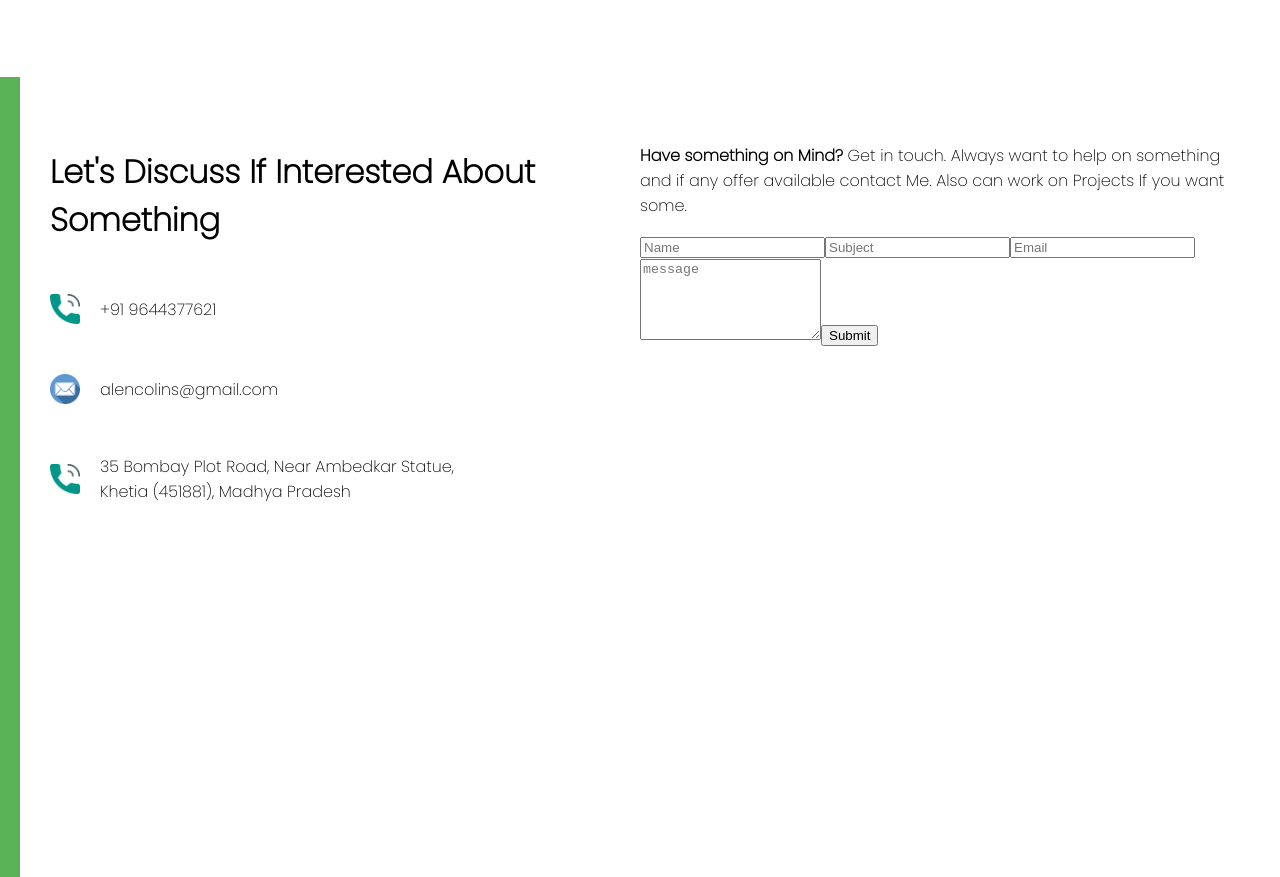
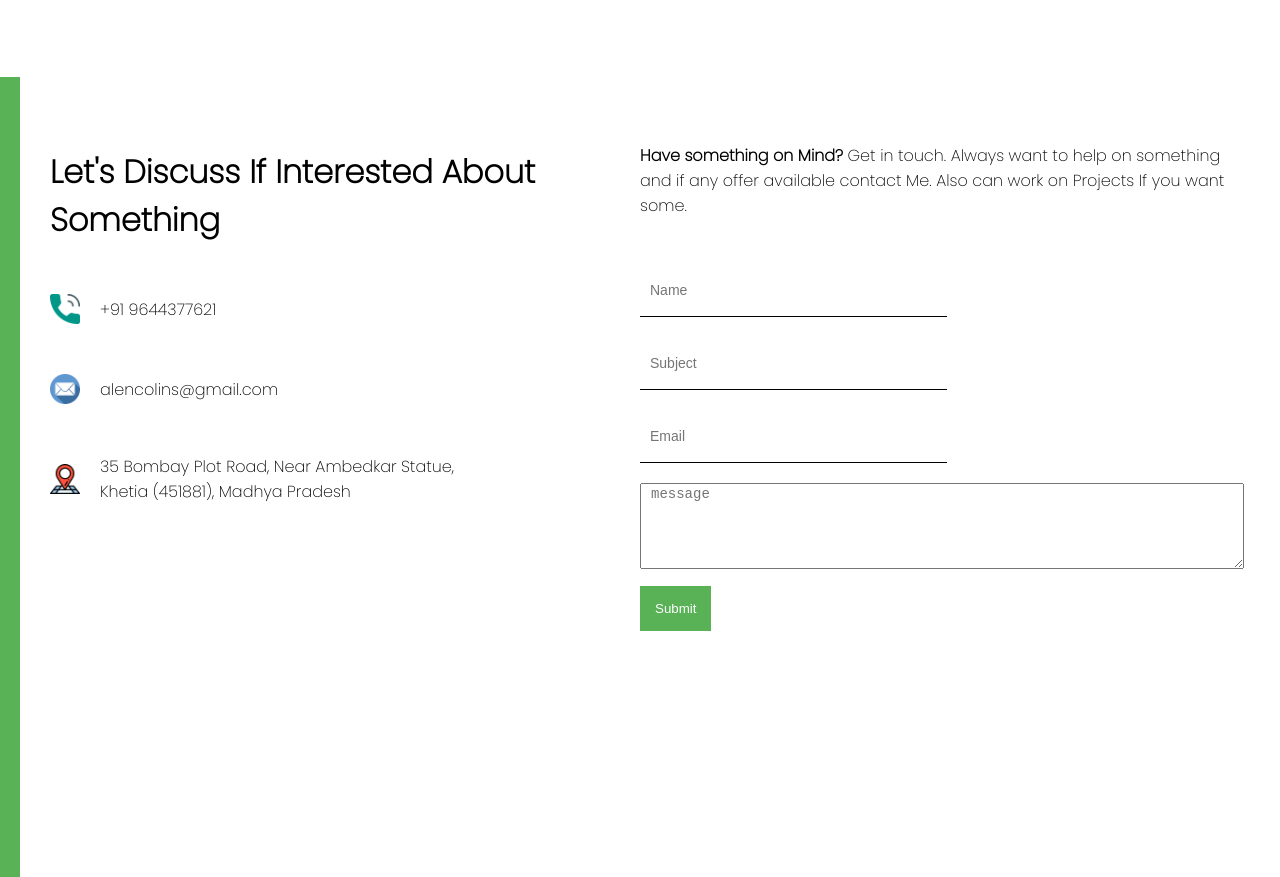
Before and after one commit to sanketbagad/Portfolio, a React (Create React App) app: page / in a window 1280 px wide. Shown: the part 1860-2737 px from the top of the page. Built offline with nearby package versions, Linux system fonts and the light colour scheme.

Commit message:
Basic strucutre complete

```diff
--- a/src/Components/Contact/Contact.js
+++ b/src/Components/Contact/Contact.js
@@ -16,15 +16,15 @@ const Contact = () => {
                 </h1>
                 <div className="c-info">
                     <div className="c-info-item">
-                       <img className="c-icon" src={Phone} alt={9644377621} />
+                       <img className="c-icon" src={Phone} alt="9644377621" />
                         +91 9644377621
                     </div>
                     <div className="c-info-item">
-                       <img className="c-icon" src={Email} alt={9644377621} />
+                       <img className="c-icon" src={Email} alt="sanketbagad.com" />
                         alencolins@gmail.com
                     </div>
                     <div className="c-info-item">
-                       <img className="c-icon" src={Phone} alt={9644377621} />
+                       <img className="c-icon" src={Address} alt="Sanket Bagad" />
                         35 Bombay Plot Road, Near Ambedkar Statue, Khetia (451881), Madhya Pradesh
                     </div>
                 </div>
--- a/src/Components/Contact/contact.css
+++ b/src/Components/Contact/contact.css
@@ -40,8 +40,42 @@
 
 .c-right{
     flex:1;
+    display: flex;
+    align-items: center;
+    justify-content: center;
+    flex-direction: column;
 }
 
 .c-desc {
     font-weight: 200;
 }
+
+form{
+   margin-top: 20px;
+}
+
+input{
+    width: 50%;
+    height: 50px;
+    border: none;
+    border-bottom: 1px solid black;
+    margin: 10px 0px;
+    font-size: 14px;
+    padding-left: 10px;
+}
+
+textarea{
+    width: 100%;
+    margin: 10px 0px;
+    font-size: 14px;
+    padding-left: 10px;
+}
+
+button {
+    border: none;
+    padding: 15px;
+    background-color: #59b256;
+    color: #fff;
+    font-weight: 500;
+    cursor: pointer;
+}
```
